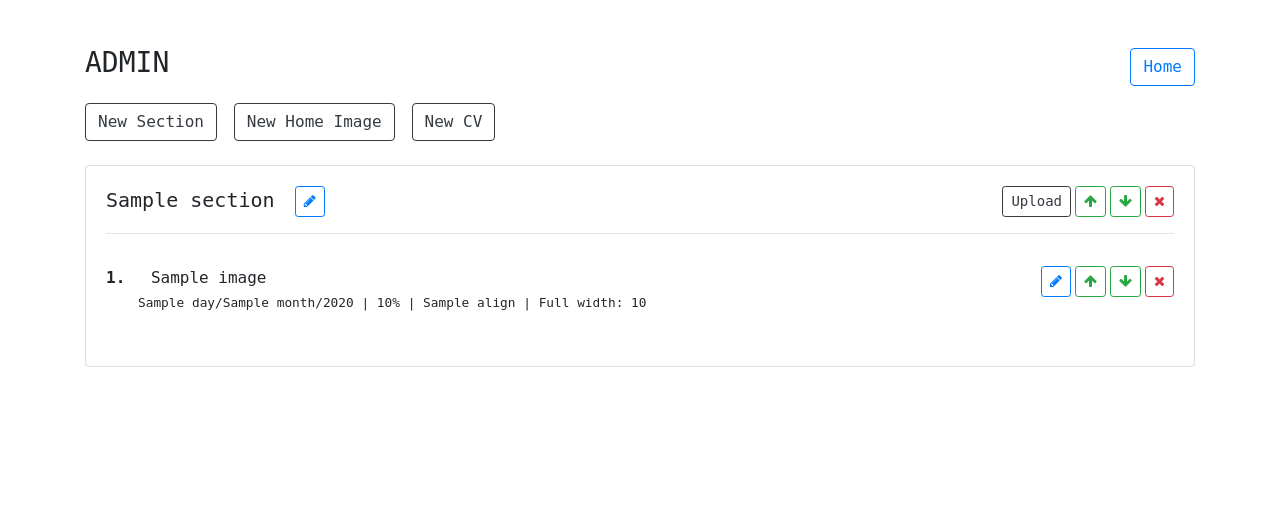
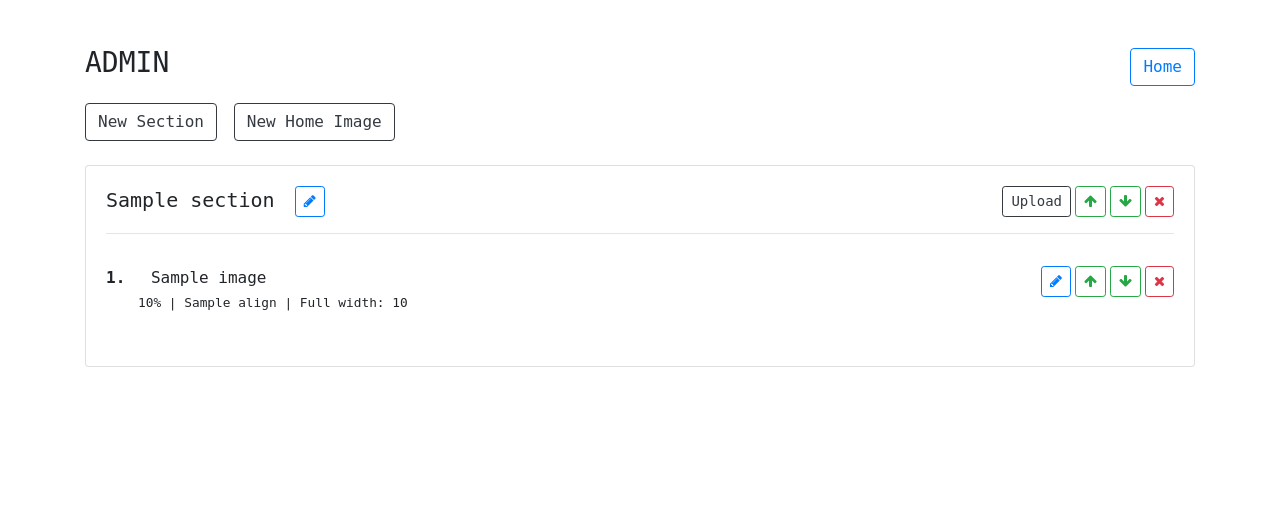
Before and after one commit to KingsleyBell/joe_prussian, a Flask app: template app/templates/sections.html in a window 1280 px wide. Shown: the top 510 px of the page. Run offline with Flask 2, Linux system fonts and the light colour scheme; the template is opened without the code that fills it: most values are stand-ins (such as "Sample title", 1, 10 or a date in 2020); some libraries are stand-ins or nearby versions.

Commit message:
sections template.

```diff
--- a/app/templates/sections.html
+++ b/app/templates/sections.html
@@ -32,10 +32,6 @@
         <a href="{{ url_for('new_home_image') }}"
            class="btn btn-outline-dark">
           New Home Image
-        </a>
-        <a href="{{ url_for('new_cv') }}"
-           class="btn btn-outline-dark">
-          New CV
         </a>
       </h3>
       {% for section in db %}
@@ -95,7 +91,6 @@
                 </a>
                 <br>
                 <small>
-                  {{ image.day }}/{{ image.month }}/{{ image.year }} |
                   {{ image.display_width }}% |
                   {{ image.align }} |
                   Full width: {{ image.full_width }}
```
